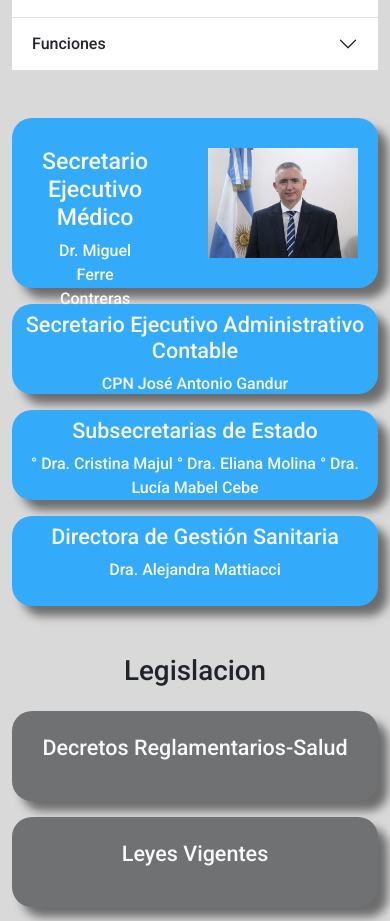
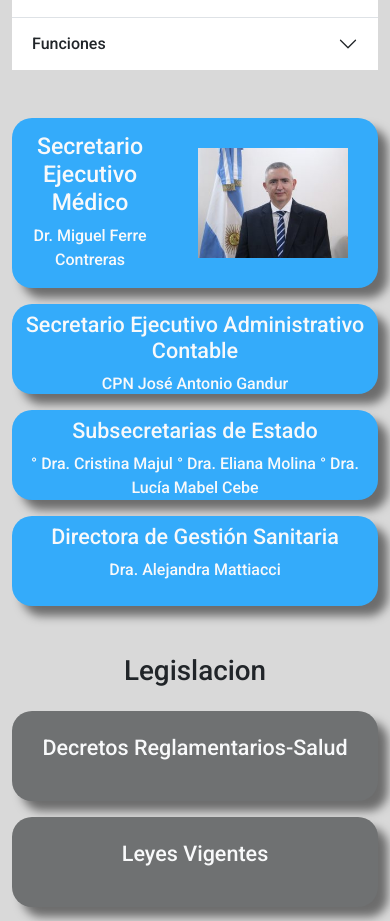
Before and after one commit to MDanielaCardozo/MinisterioDeLaSaludTuc, a React (Create React App) app: page /ministerio in a window 390 px wide. Shown: the part 1060-1981 px from the top of the page. Built offline with nearby package versions, Linux system fonts and the light colour scheme.

Commit message:
Agregué margin a cardSecret

```diff
--- a/src/components/views/Ministerio.css
+++ b/src/components/views/Ministerio.css
@@ -106,3 +106,9 @@
         margin: 30px;
     }
 }
+
+@media all and (min-width: 350px) and (max-width: 600px) {
+    .cardSecret {
+        margin: 15px;
+    }
+  }
```
